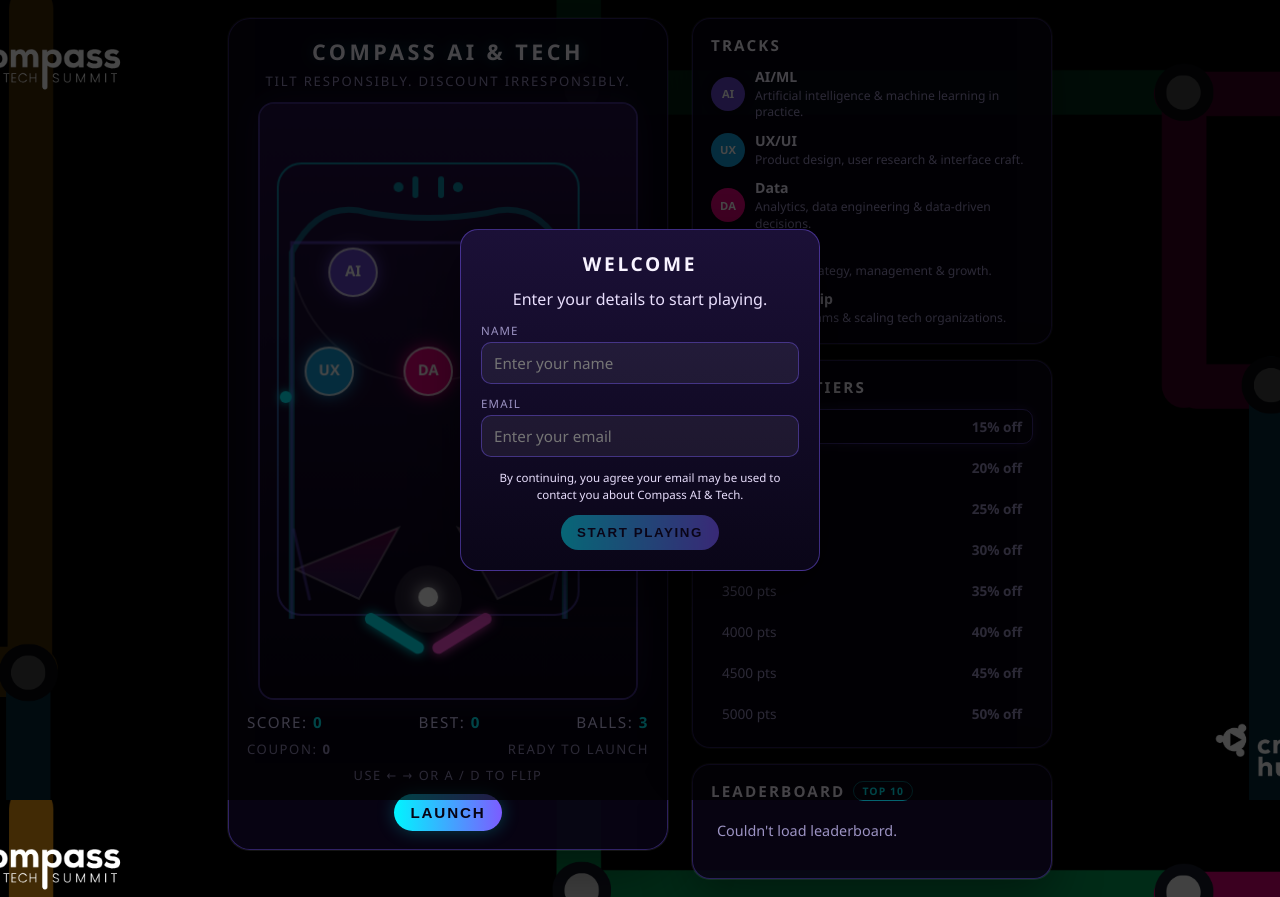
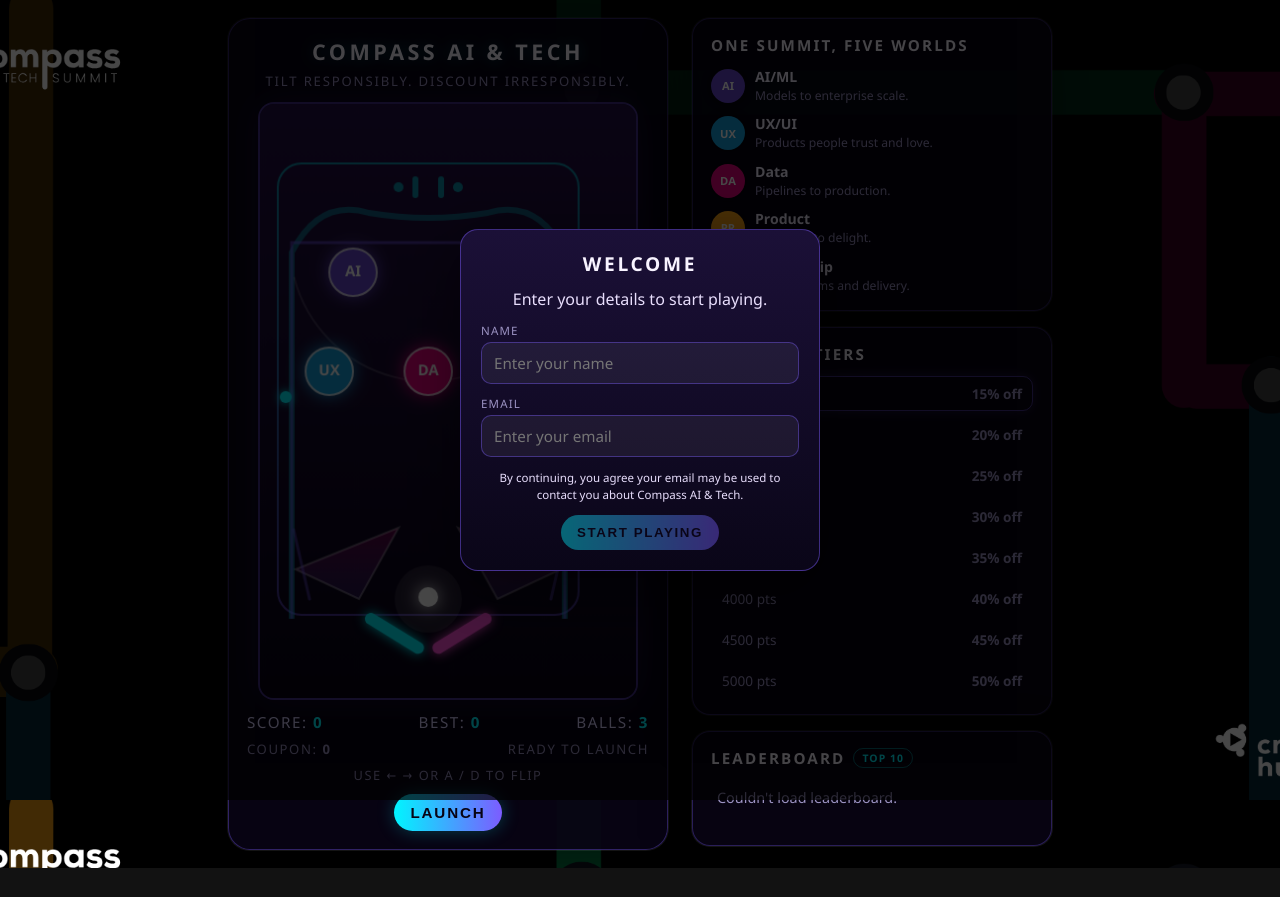
Before and after one commit to helkapapp-crypto/Compass-Pinball, a website: page index.html in a window 1280 px wide. After the commit the page ends 868 px from the top, so only its background shows below. Drawn offline with Linux system fonts and the light colour scheme; no server answers.

Commit message:
updated title

```diff
--- a/index.html
+++ b/index.html
@@ -32,41 +32,41 @@
 
     <aside class="side-panel">
       <section class="panel-block">
-        <h2>Tracks</h2>
+        <h2>One Summit, Five Worlds</h2>
         <ul class="track-legend">
           <li>
             <span class="track-dot" style="background:#6545CC">AI</span>
             <div class="track-info">
               <strong>AI/ML</strong>
-              <p>Artificial intelligence &amp; machine learning in practice.</p>
+              <p>Models to enterprise scale.</p>
             </div>
           </li>
           <li>
             <span class="track-dot" style="background:#159dd9">UX</span>
             <div class="track-info">
               <strong>UX/UI</strong>
-              <p>Product design, user research &amp; interface craft.</p>
+              <p>Products people trust and love.</p>
             </div>
           </li>
           <li>
             <span class="track-dot" style="background:#e6007e">DA</span>
             <div class="track-info">
               <strong>Data</strong>
-              <p>Analytics, data engineering &amp; data-driven decisions.</p>
+              <p>Pipelines to production.</p>
             </div>
           </li>
           <li>
             <span class="track-dot" style="background:#ffa414">PR</span>
             <div class="track-info">
               <strong>Product</strong>
-              <p>Product strategy, management &amp; growth.</p>
+              <p>Discovery to delight.</p>
             </div>
           </li>
           <li>
             <span class="track-dot" style="background:#00a75d">LD</span>
             <div class="track-info">
               <strong>Leadership</strong>
-              <p>Leading teams &amp; scaling tech organizations.</p>
+              <p>Scaling teams and delivery.</p>
             </div>
           </li>
         </ul>
```
